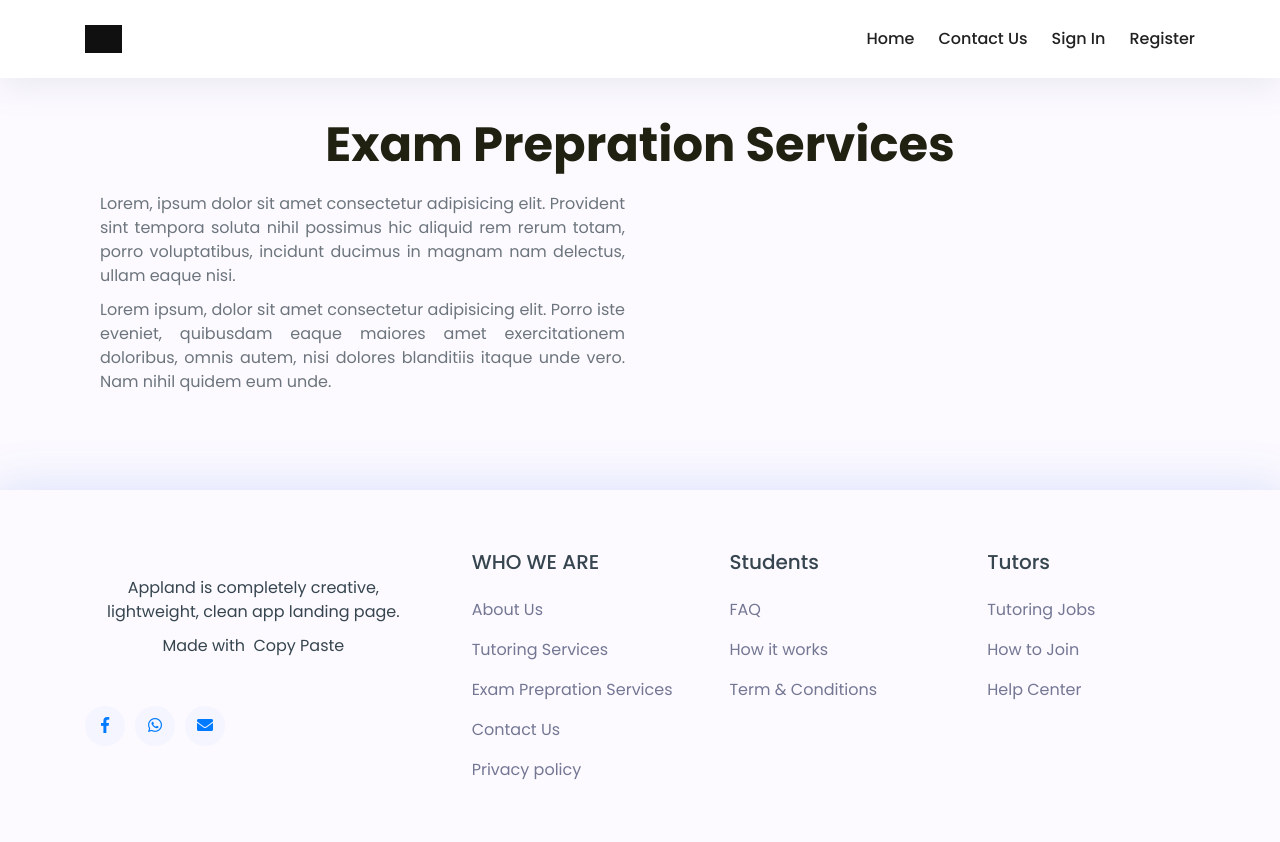
After one commit to rksanjeev/TutorApp, a Django app: page /ExamPreprationServices/ in a window 1280 px wide. The commit adds this page. Run offline with Django 4.2, Linux system fonts and the light colour scheme; some libraries are stand-ins or nearby versions; grey boxes are pictures that could not be loaded.

Commit message:
ExamPreprationServices update in all file

```diff
--- /dev/null
+++ b/Templates/ExamPreprationServices.html
@@ -0,0 +1,28 @@
+{% extends "base.html"%}
+{% load static %}
+{% block title %}ExamPreprationServices | Tutor{% endblock %}
+{% block scripts %} {% endblock %}
+
+{% block body%}
+<section class="team text-center py-5">
+    <div class="container">
+      <div class="header my-5">
+        <h1>Exam Prepration Services </h1>
+
+    <div class="container-md text-wrap col-md-6 text-muted">
+        <p class="text-justify">Lorem, ipsum dolor sit amet consectetur adipisicing elit.
+            Provident sint tempora soluta nihil possimus hic aliquid rem rerum totam, porro voluptatibus,
+            incidunt ducimus in magnam nam delectus, ullam eaque nisi.</p>
+        <p class="text-justify">Lorem ipsum, dolor sit amet consectetur adipisicing elit.
+            Porro iste eveniet, quibusdam eaque maiores amet exercitationem doloribus,
+            omnis autem, nisi dolores blanditiis itaque unde vero. Nam nihil quidem eum unde.</p>
+    </div>
+</div>
+</div>
+</section>
+
+
+
+
+
+{% endblock %}
--- a/Templates/base.html
+++ b/Templates/base.html
@@ -95,6 +95,7 @@
                 <ul>
                   <li><a href="{% url "home:about" %}">About Us</a></li>
                   <li><a href="{% url "home:tutoringservices" %}">Tutoring Services</a></li>
+                  <li><a href="{% url "home:ExamPreprationServices" %}">Exam Prepration Services</a></li>
                   <li><a href="{% url "home:contact" %}">Contact Us</a></li>
                   <li><a href="{% url "home:privacy" %}">Privacy policy</a></li>
                 </ul>
--- a/home/urls.py
+++ b/home/urls.py
@@ -6,6 +6,7 @@ urlpatterns = [
     path('', views.IndexPage.as_view(), name='index' ),
     path('about/', views.AboutPage.as_view(), name='about'),
     path('tutoringservices/', views.tutoringservicesPage.as_view(), name='tutoringservices'),
+    path('ExamPreprationServices/', views.ExamPreprationServicesPage.as_view(), name='ExamPreprationServices'),
     path('contact/', views.ContactPage.as_view(), name='contact'),
     path('privacy-policy/', views.PrivacyPage.as_view(), name='privacy'),
 ]
--- a/home/views.py
+++ b/home/views.py
@@ -15,6 +15,13 @@ class AboutPage(TemplateView):
 class tutoringservicesPage(TemplateView):
     template_name = 'tutoringservices.html'
 
+class ExamPreprationServicesPage(TemplateView):
+    template_name = 'ExamPreprationServices.html'
+
+
+
+
+
 class ContactPage(FormView):
     template_name = 'contact.html'
     form_class = forms.ContactForm
```
